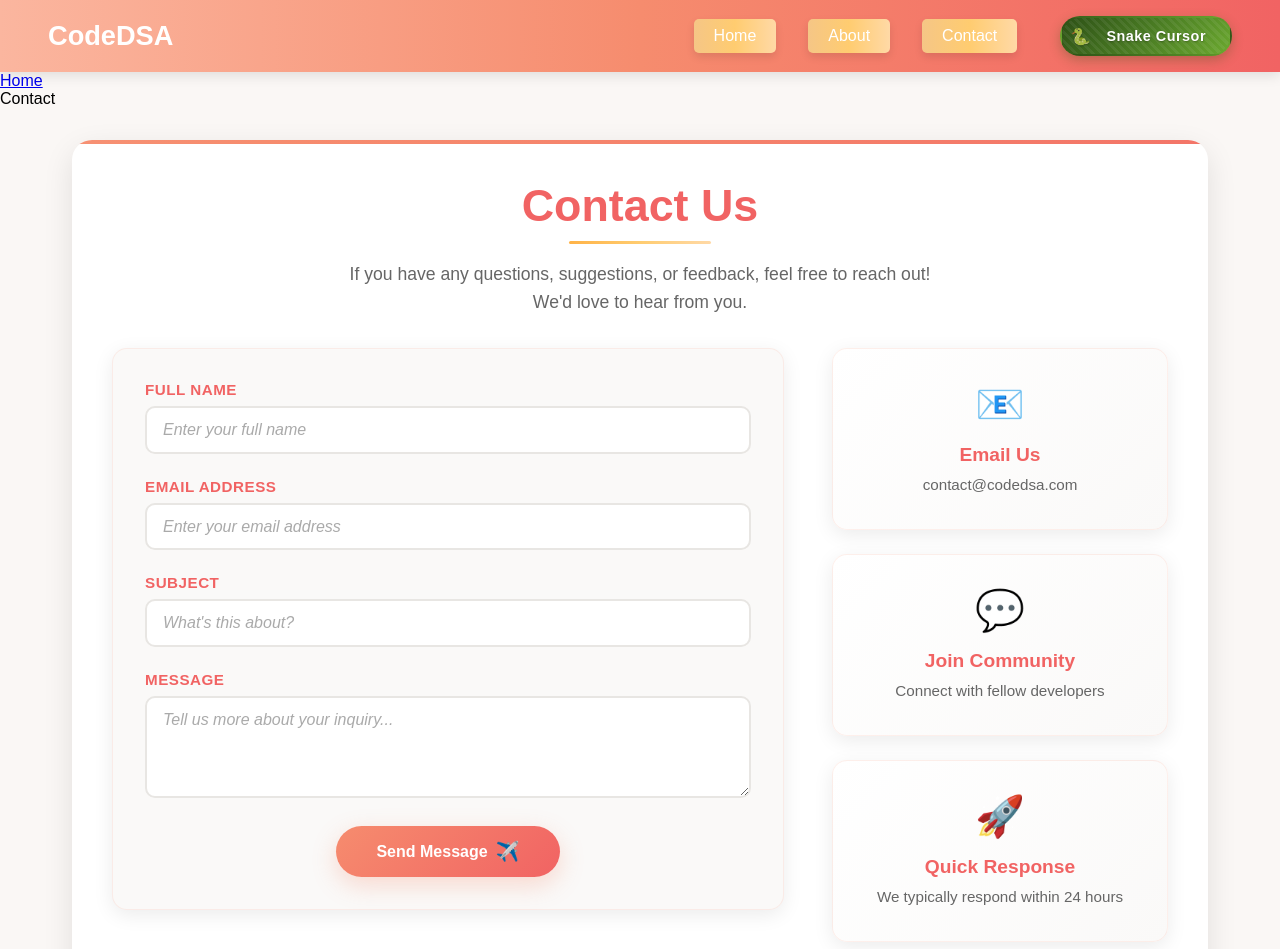
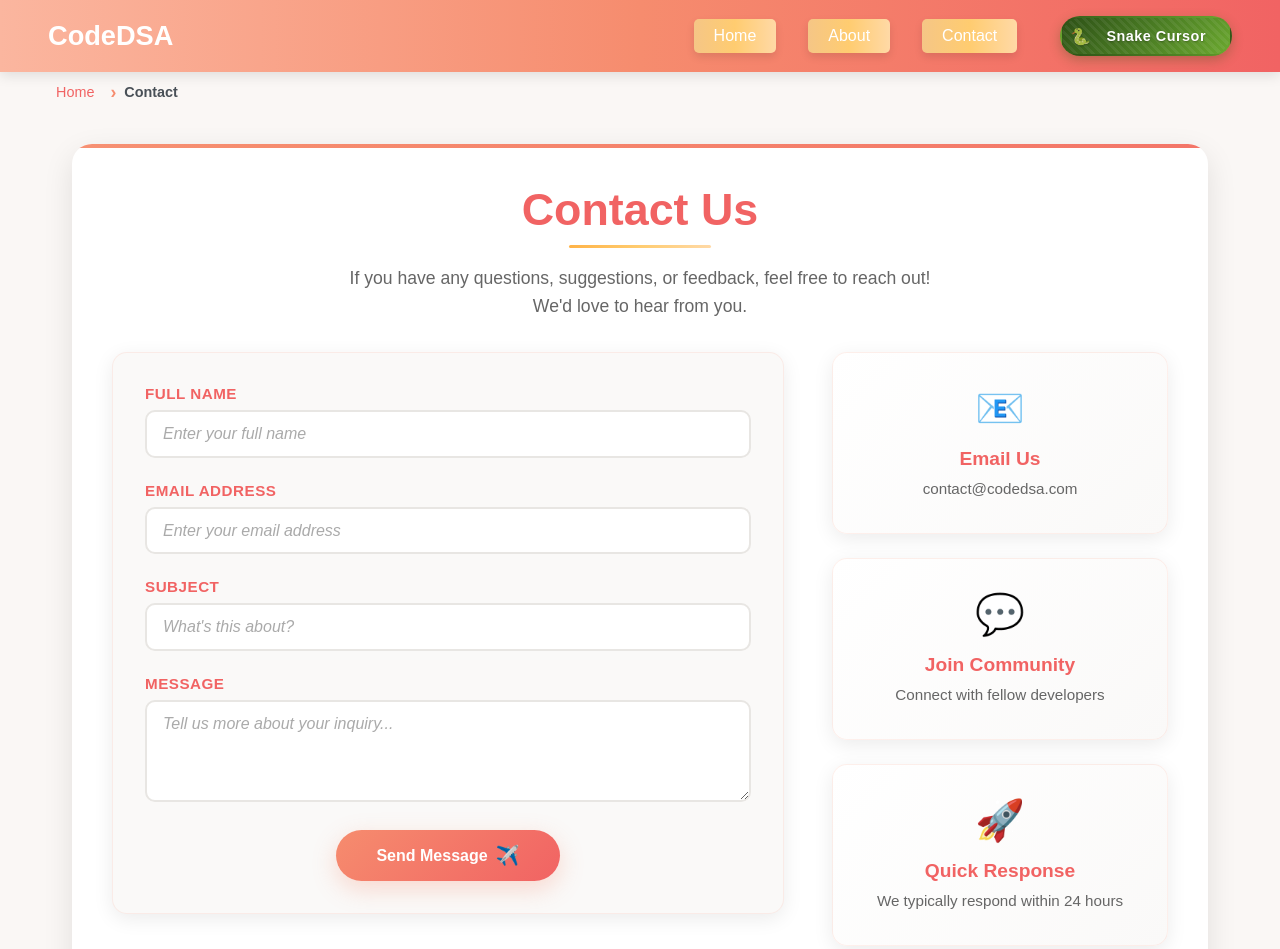
Before and after one commit to sharad1224/DSA-Patterns-and-Problems, a plain HTML site: page contact.html in a window 1280 px wide. Shown: the top 949 px of the page. Drawn offline with Linux system fonts and the light colour scheme; files whose address does not match are found by name.

Commit message:
Add breadcrumb stylesheet to contact.html

```diff
--- a/contact.html
+++ b/contact.html
@@ -6,6 +6,7 @@
     <title>Contact Us</title>
     <link rel="stylesheet" href="CSS/contact.css" />
     <link rel="stylesheet" href="CSS/snake.css" />
+    <link rel="stylesheet" href="CSS/breadcrumb.css">
   </head>
 
   <body>
```
